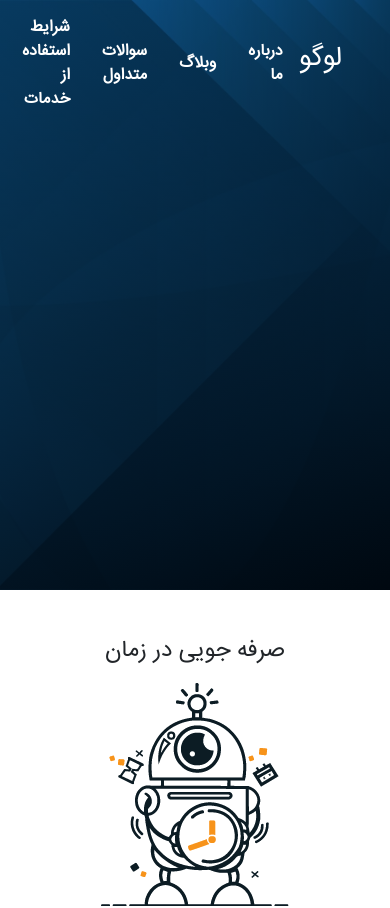
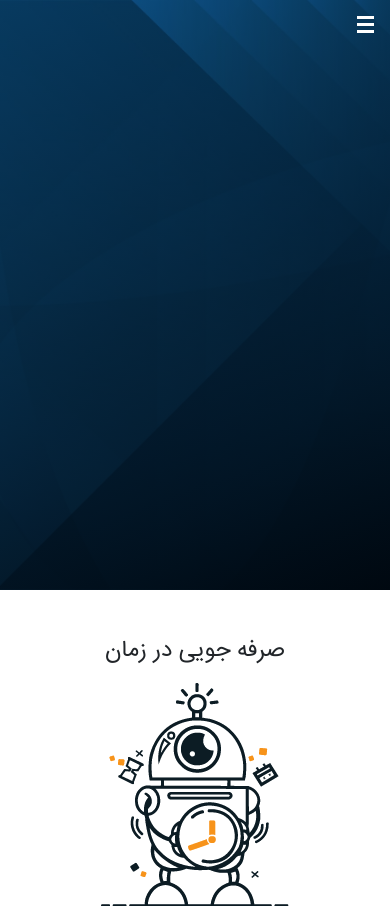
Before and after one commit to amir-saraee/crypto-instant-exchange, a Next.js app: page / in a window 390 px wide. Shown: the top 908 px of the page. Built offline with nearby package versions, Linux system fonts and the light colour scheme.

Commit message:
add responsive menu button

```diff
--- a/components/Homepage/ShowCase.module.scss
+++ b/components/Homepage/ShowCase.module.scss
@@ -1,5 +1,10 @@
 .section {
-    background-image: linear-gradient(-200deg,rgba(11,75,121,0.54) 0,#000810 100%),url(/bg-min.jpg);
+  background-image: linear-gradient(
+      -200deg,
+      rgba(11, 75, 121, 0.54) 0,
+      #000810 100%
+    ),
+    url(/bg-min.jpg);
   background-color: #324654;
   background-size: cover;
   background-repeat: no-repeat;
@@ -15,9 +20,36 @@
   padding: 1rem 3rem;
 }
 
+.header_mobile {
+  display: none;
+}
+
 .logo {
   & a {
     color: #fff;
     text-decoration: none;
   }
 }
+
+@media screen and (max-width: 992px) {
+  .header {
+    display: none;
+  }
+  .header_mobile {
+    display: block;
+    position: relative;
+  }
+  .menu_btn {
+    position: absolute;
+    right: 1rem;
+    top: 1rem;
+    cursor: pointer;
+  }
+  .menu_btn span {
+    width: 17px;
+    height: 3px;
+    display: block;
+    margin-bottom: 4px;
+    background-color: #fff;
+  }
+}
--- a/components/Homepage/ShowCase.tsx
+++ b/components/Homepage/ShowCase.tsx
@@ -13,6 +13,13 @@ function ShowCase() {
         </div>
         <Navbar />
       </header>
+      <header className={styles.header_mobile}>
+        <div className={styles.menu_btn}>
+          <span></span>
+          <span></span>
+          <span></span>
+        </div>
+      </header>
     </section>
   )
 }
--- a/components/shared/PageHeader.module.scss
+++ b/components/shared/PageHeader.module.scss
@@ -1,4 +1,4 @@
-.header {
+@mixin header {
   background: linear-gradient(
       0deg,
       rgba(40, 100, 144, 0.68) 0,
@@ -13,6 +13,10 @@
   z-index: 99;
 }
 
+.header {
+  @include header;
+}
+
 .logo {
   display: flex;
   align-items: center;
@@ -25,3 +29,33 @@
     text-decoration: none;
   }
 }
+
+.header_mobile {
+  display: none;
+}
+
+@media screen and (max-width: 992px) {
+  .header {
+    display: none;
+  }
+  .header_mobile {
+    display: block;
+    position: relative;
+    @include header;
+  }
+  .menu_btn {
+    position: absolute;
+    top: 1.5rem;
+    right: 1rem;
+    cursor: pointer;
+
+    & span {
+      display: block;
+      width: 17px;
+      height: 3px;
+      margin-bottom: 3px;
+      border-radius: 1.5px;
+      background-color: #fff;
+    }
+  }
+}
```
Also changed, not shown: components/shared/PageHeader.tsx (+9 -0 lines). Lines whose indentation alone changed are shown as unchanged.
